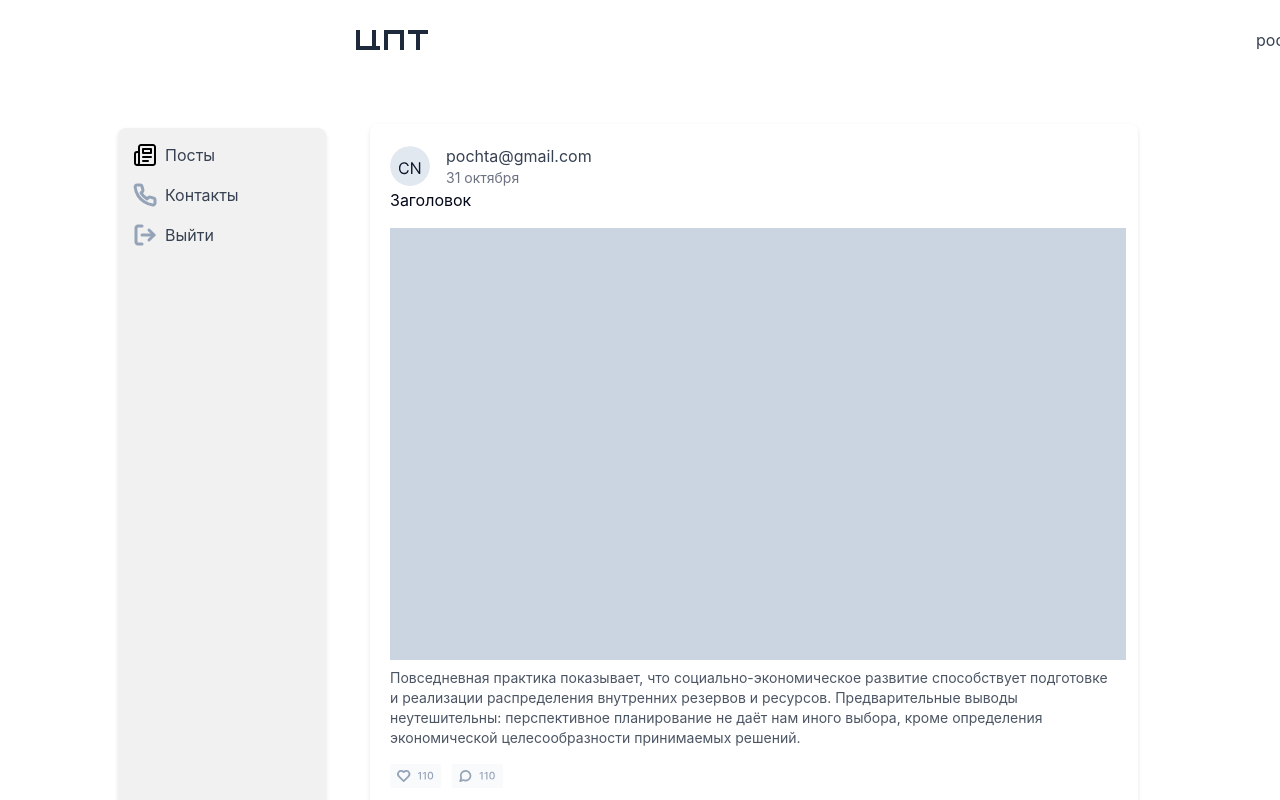
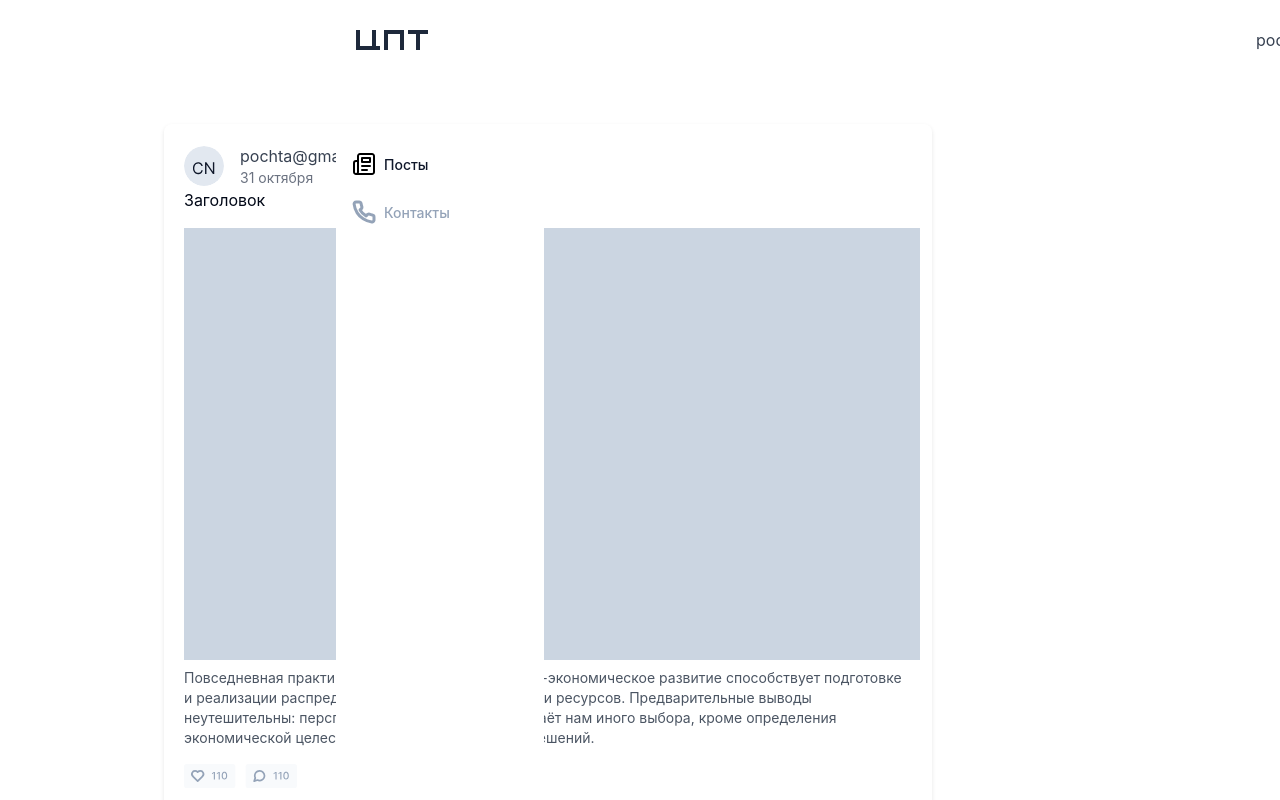
Before and after one commit to janemir/react_solo_dir, a React (Vite) app: page /post in a window 1280 px wide. Shown: the top 800 px of the page. Built offline with nearby package versions, Linux system fonts and the light colour scheme.

Commit message:
Update post.tsx

```diff
--- a/src/post.tsx
+++ b/src/post.tsx
@@ -123,7 +123,7 @@ function Post() {
     };
 
     return (
-        <div>
+        <div className="container mx-auto w-[1040px]">
             <header className="post-header flex justify-between w-[1140px] items-center px-4 py-2 bg-gray-100">
                 <div className="post-header-left">
                     <img src={logo} alt="Логотип" className="h-10" />
@@ -134,30 +134,25 @@ function Post() {
                 </div>
             </header>
             <div className="main-container flex">
-                <aside className="sidebar w-64 bg-gray-50 p-4">
-                    <nav>
-                        <ul className="space-y-4">
-                            <li onClick={handlePostsClick} className="cursor-pointer">
-                                <div className="flex items-center space-x-2">
-                                    <img src={newspaper} alt="newspaper" className="h-6" />
-                                    <span className="text-gray-700 font-inter hover:text-blue-500">Посты</span>
-                                </div>
-                            </li>
-                            <li className="cursor-pointer">
-                                <div className="flex items-center space-x-2">
-                                    <img src={phone} alt="phone" className="h-6" />
-                                    <span className="text-gray-700 hover:text-blue-500">Контакты</span>
-                                </div>
-                            </li>
-                            <li className="cursor-pointer">
-                                <div className="flex items-center space-x-2">
-                                    <img src={logout} alt="log-out" className="h-6" />
-                                    <span className="text-gray-700 hover:text-blue-500">Выйти</span>
-                                </div>
-                            </li>
-                        </ul>
-                    </nav>
+                <aside className="fixed top-[128px] left-[336px] w-[208px] h-[872px] bg-white flex flex-col justify-between p-4">
+                    {/* Верхняя часть контейнера */}
+                    <div className="flex flex-col space-y-2">
+                        <div className="w-[208px] h-[40px] flex items-center space-x-2">
+                            <img src={newspaper} alt="Иконка" className="h-[24px] w-[24px]" />
+                            <span className="font-medium text-[14px] font-inter text-slate-900">Посты</span>
+                        </div>
+                        <div className="w-[208px] h-[40px] flex items-center space-x-2">
+                            <img src={phone} alt="Иконка" className="h-[24px] w-[24px]" />
+                            <span className="font-medium text-[14px] font-inter text-slate-400">Контакты</span>
+                        </div>
+                    </div>
+                    {/* Нижняя часть контейнера */}
+                    <div className="w-[208px] h-[40px] flex items-center space-x-2">
+                        <img src={logout} alt="Иконка" className="h-[24px] w-[24px]" />
+                        <span className="font-medium text-[14px] font-inter text-slate-400">Выйти</span>
+                    </div>
                 </aside>
+
                 <main className="content-center flex-1 p-6 space-y-18">
                     {isTabsVisible && (
                         <div className="mb-4">
```
